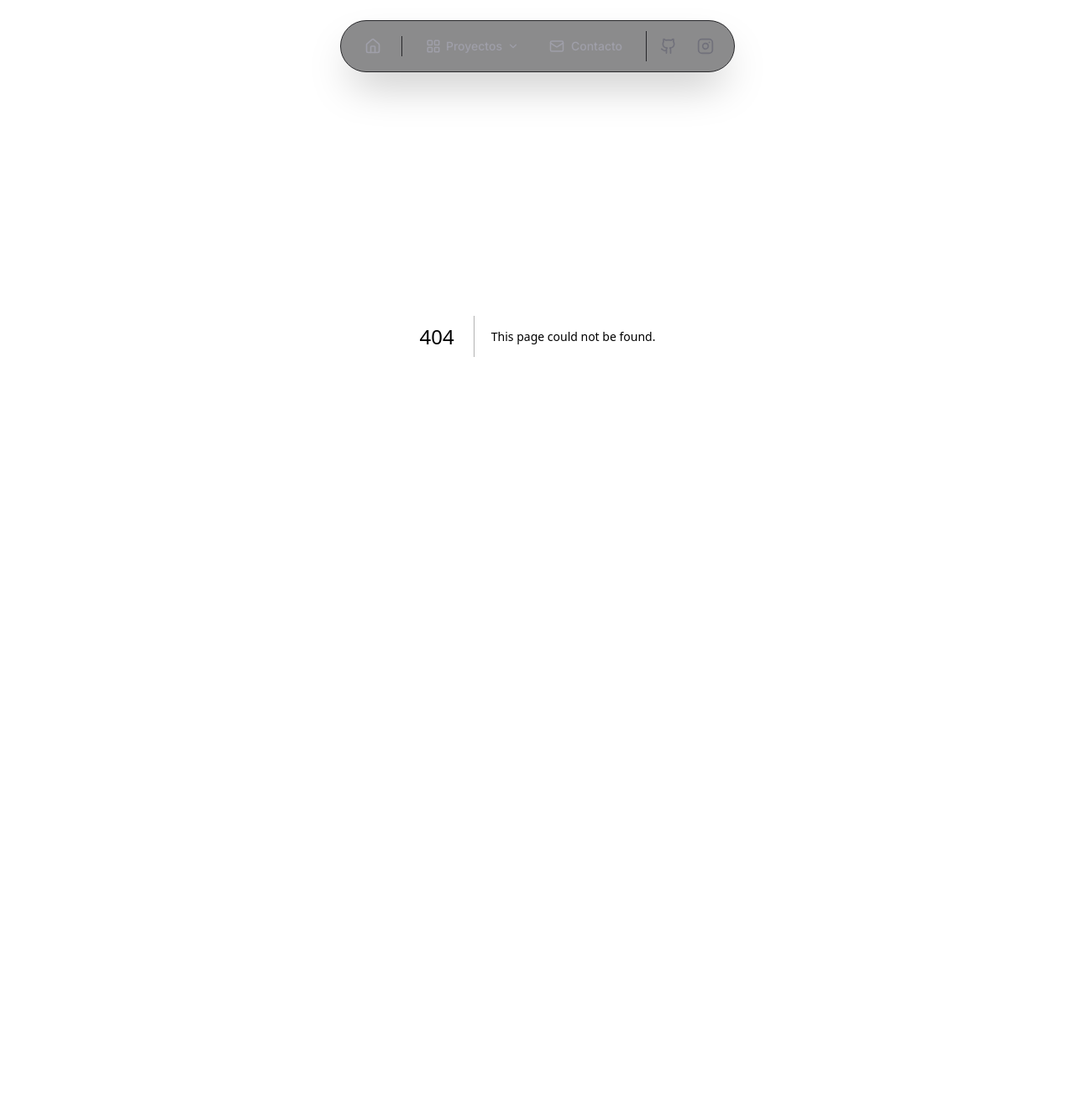
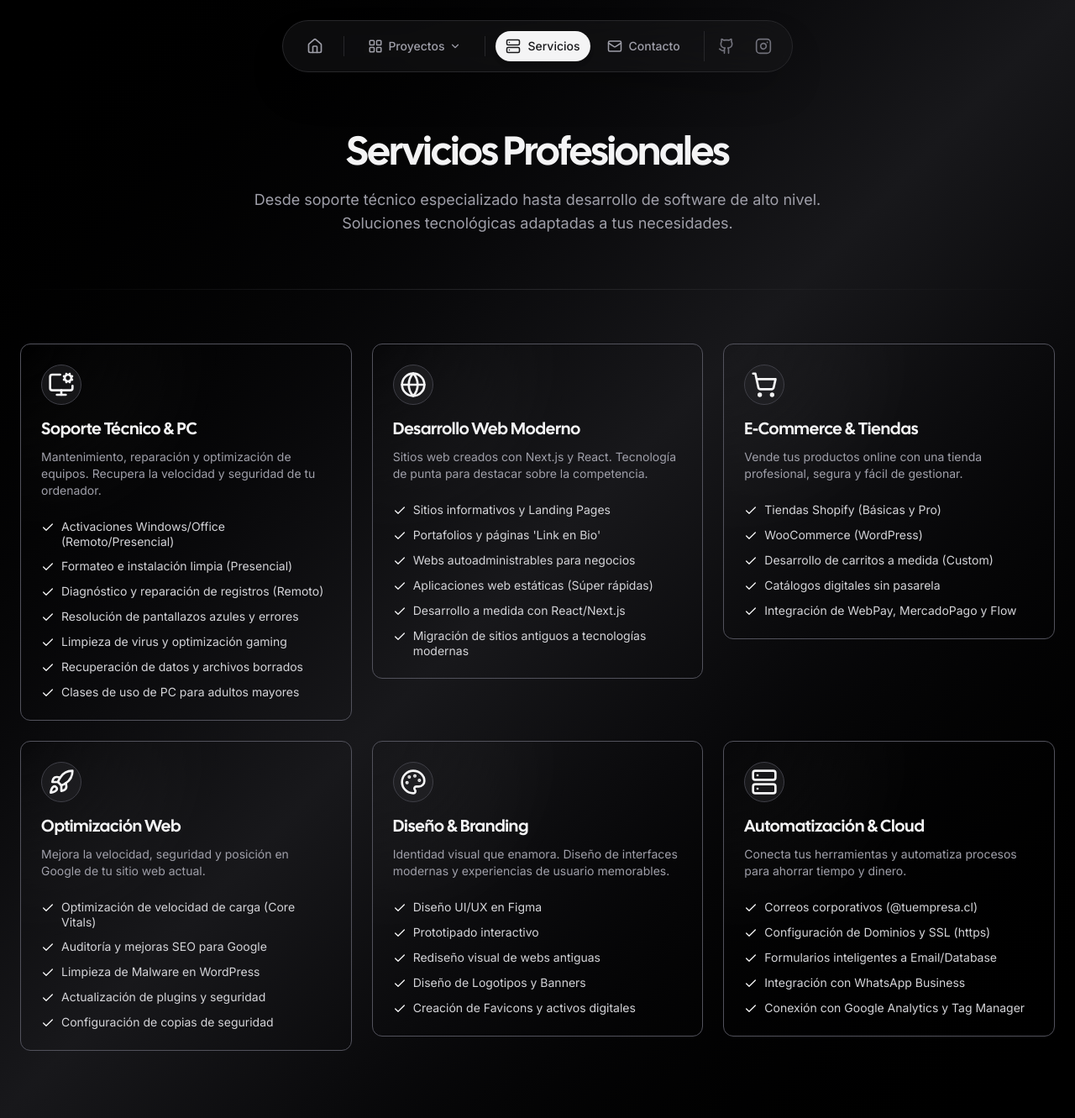
Before and after one commit to zubzerozD/zcanales, a Next.js app: page /services in a window 1280 px wide. Before the commit this address had no page. Shown: the whole page at 84% size. Before the commit the page ends 800 px from the top, so only its background shows below. Built offline with nearby package versions, Linux system fonts and the light colour scheme.

Commit message:
Add services page and update navigation
Introduces a new /services page displaying a grid of professional services. Updates the navigation to include a 'Servicios' button and modifies the project dropdown links. Minor formatting adjustments in layout and nav components.

```diff
--- a/app/components/nav.tsx
+++ b/app/components/nav.tsx
@@ -7,6 +7,7 @@
 	LayoutGrid,
 	Mail,
 	Instagram,
+	Server,
 } from "lucide-react";
 import Link from "next/link";
 import { usePathname } from "next/navigation";
@@ -16,9 +17,7 @@
 // Lista de proyectos para el desplegable (Puedes agregar más)
 const projectLinks = [
 	{ title: "Todos los proyectos", href: "/projects" },
-	{ title: "Planetfall", href: "/projects/planetfall" },
-	{ title: "Highstorm", href: "/projects/highstorm" },
-	{ title: "Unkey", href: "/projects/unkey" },
+	{ title: "Test", href: "/projects/access" },
 ];
 
 export const Navigation: React.FC = () => {
@@ -72,10 +71,9 @@
 						onClick={() => setDropdownOpen(!isDropdownOpen)}
 						className={`
               flex items-center gap-1.5 px-4 py-2 text-sm font-medium rounded-full transition-colors duration-200
-              ${
-								pathname.startsWith("/projects") || isDropdownOpen
-									? "bg-zinc-800 text-zinc-100"
-									: "text-zinc-400 hover:text-zinc-100 hover:bg-zinc-800/50"
+              ${pathname.startsWith("/projects") || isDropdownOpen
+								? "bg-zinc-800 text-zinc-100"
+								: "text-zinc-400 hover:text-zinc-100 hover:bg-zinc-800/50"
 							}
             `}
 					>
@@ -83,9 +81,8 @@
 						<span>Proyectos</span>
 						<ChevronDown
 							size={14}
-							className={`transition-transform duration-300 ${
-								isDropdownOpen ? "rotate-180" : ""
-							}`}
+							className={`transition-transform duration-300 ${isDropdownOpen ? "rotate-180" : ""
+								}`}
 						/>
 					</button>
 
@@ -115,6 +112,13 @@
 						)}
 					</AnimatePresence>
 				</div>
+
+				<div className="w-px h-6 bg-zinc-800 mx-1" />
+				{/* NUEVO BOTÓN SERVICIOS */}
+				<NavItem href="/services" active={pathname === "/services"}>
+					<Server size={18} /> {/* Necesitas importar Server de lucide-react arriba */}
+					<span>Servicios</span>
+				</NavItem>
 
 				{/* Botón Contacto */}
 				<NavItem href="/contact" active={pathname === "/contact"}>
@@ -146,10 +150,9 @@
 		href={href}
 		className={`
       flex items-center gap-2 px-3 py-2 text-sm font-medium rounded-full transition-all duration-200
-      ${
-				active
-					? "bg-zinc-100 text-zinc-900 shadow-md"
-					: "text-zinc-400 hover:text-zinc-100 hover:bg-zinc-800/50"
+      ${active
+				? "bg-zinc-100 text-zinc-900 shadow-md"
+				: "text-zinc-400 hover:text-zinc-100 hover:bg-zinc-800/50"
 			}
     `}
 	>
--- a/app/layout.tsx
+++ b/app/layout.tsx
@@ -61,7 +61,9 @@
   children: React.ReactNode;
 }) {
   return (
-    <html lang="en" className={[inter.variable, calSans.variable].join(" ")}>
+    <html lang="en" className={[inter.variable, calSans.variable].join(" ")}
+
+    >
       <head>
         {/* Aquí puedes agregar scripts de analítica si los necesitas */}
       </head>
--- /dev/null
+++ b/app/services/page.tsx
@@ -0,0 +1,162 @@
+"use client";
+import React from "react";
+import { Card } from "../components/card";
+import {
+    MonitorCog,
+    Globe,
+    ShoppingCart,
+    Rocket,
+    Palette,
+    Bot,
+    Check,
+    Server,
+} from "lucide-react";
+import { motion } from "framer-motion";
+
+const services = [
+    {
+        title: "Soporte Técnico & PC",
+        description: "Mantenimiento, reparación y optimización de equipos. Recupera la velocidad y seguridad de tu ordenador.",
+        icon: <MonitorCog size={32} />,
+        items: [
+            "Activaciones Windows/Office (Remoto/Presencial)",
+            "Formateo e instalación limpia (Presencial)",
+            "Diagnóstico y reparación de registros (Remoto)",
+            "Resolución de pantallazos azules y errores",
+            "Limpieza de virus y optimización gaming",
+            "Recuperación de datos y archivos borrados",
+            "Clases de uso de PC para adultos mayores",
+        ],
+    },
+    {
+        title: "Desarrollo Web Moderno",
+        description: "Sitios web creados con Next.js y React. Tecnología de punta para destacar sobre la competencia.",
+        icon: <Globe size={32} />,
+        items: [
+            "Sitios informativos y Landing Pages",
+            "Portafolios y páginas 'Link en Bio'",
+            "Webs autoadministrables para negocios",
+            "Aplicaciones web estáticas (Súper rápidas)",
+            "Desarrollo a medida con React/Next.js",
+            "Migración de sitios antiguos a tecnologías modernas",
+        ],
+    },
+    {
+        title: "E-Commerce & Tiendas",
+        description: "Vende tus productos online con una tienda profesional, segura y fácil de gestionar.",
+        icon: <ShoppingCart size={32} />,
+        items: [
+            "Tiendas Shopify (Básicas y Pro)",
+            "WooCommerce (WordPress)",
+            "Desarrollo de carritos a medida (Custom)",
+            "Catálogos digitales sin pasarela",
+            "Integración de WebPay, MercadoPago y Flow",
+        ],
+    },
+    {
+        title: "Optimización Web",
+        description: "Mejora la velocidad, seguridad y posición en Google de tu sitio web actual.",
+        icon: <Rocket size={32} />,
+        items: [
+            "Optimización de velocidad de carga (Core Vitals)",
+            "Auditoría y mejoras SEO para Google",
+            "Limpieza de Malware en WordPress",
+            "Actualización de plugins y seguridad",
+            "Configuración de copias de seguridad",
+        ],
+    },
+    {
+        title: "Diseño & Branding",
+        description: "Identidad visual que enamora. Diseño de interfaces modernas y experiencias de usuario memorables.",
+        icon: <Palette size={32} />,
+        items: [
+            "Diseño UI/UX en Figma",
+            "Prototipado interactivo",
+            "Rediseño visual de webs antiguas",
+            "Diseño de Logotipos y Banners",
+            "Creación de Favicons y activos digitales",
+        ],
+    },
+    {
+        title: "Automatización & Cloud",
+        description: "Conecta tus herramientas y automatiza procesos para ahorrar tiempo y dinero.",
+        icon: <Server size={32} />,
+        items: [
+            "Correos corporativos (@tuempresa.cl)",
+            "Configuración de Dominios y SSL (https)",
+            "Formularios inteligentes a Email/Database",
+            "Integración con WhatsApp Business",
+            "Conexión con Google Analytics y Tag Manager",
+        ],
+    },
+];
+
+export default function ServicesPage() {
+    return (
+        <div className="min-h-screen bg-gradient-to-tl from-black via-zinc-900 to-black pb-20">
+            <div className="container mx-auto px-6 pt-32 md:pt-40">
+
+                {/* Encabezado */}
+                <div className="max-w-3xl mx-auto mb-16 text-center">
+                    <motion.h2
+                        initial={{ opacity: 0, y: 20 }}
+                        animate={{ opacity: 1, y: 0 }}
+                        transition={{ duration: 0.5 }}
+                        className="text-4xl font-bold tracking-tight text-zinc-100 sm:text-5xl font-display"
+                    >
+                        Servicios Profesionales
+                    </motion.h2>
+                    <motion.p
+                        initial={{ opacity: 0, y: 20 }}
+                        animate={{ opacity: 1, y: 0 }}
+                        transition={{ duration: 0.5, delay: 0.1 }}
+                        className="mt-4 text-lg text-zinc-400"
+                    >
+                        Desde soporte técnico especializado hasta desarrollo de software de alto nivel.
+                        Soluciones tecnológicas adaptadas a tus necesidades.
+                    </motion.p>
+                </div>
+
+                <div className="w-full h-px bg-gradient-to-r from-transparent via-zinc-800 to-transparent mb-16" />
+
+                {/* Grid de Servicios */}
+                <div className="grid grid-cols-1 gap-6 md:grid-cols-2 lg:grid-cols-3">
+                    {services.map((service, index) => (
+                        <motion.div
+                            key={service.title}
+                            initial={{ opacity: 0, y: 20 }}
+                            animate={{ opacity: 1, y: 0 }}
+                            transition={{ duration: 0.5, delay: index * 0.1 }}
+                        >
+                            <Card>
+                                <div className="p-6 h-full flex flex-col relative z-10">
+                                    <div className="mb-4 inline-flex items-center justify-center w-12 h-12 rounded-full bg-zinc-800/50 text-zinc-100 border border-zinc-700">
+                                        {service.icon}
+                                    </div>
+
+                                    <h3 className="text-xl font-bold text-zinc-100 mb-2 font-display">
+                                        {service.title}
+                                    </h3>
+
+                                    <p className="text-zinc-400 text-sm mb-6 min-h-[40px]">
+                                        {service.description}
+                                    </p>
+
+                                    <ul className="space-y-3 mt-auto">
+                                        {service.items.map((item) => (
+                                            <li key={item} className="flex items-start gap-2 text-sm text-zinc-300">
+                                                <Check size={16} className="text-zinc-100 mt-0.5 shrink-0" />
+                                                <span className="leading-tight">{item}</span>
+                                            </li>
+                                        ))}
+                                    </ul>
+                                </div>
+                            </Card>
+                        </motion.div>
+                    ))}
+                </div>
+
+            </div>
+        </div>
+    );
+}
```
